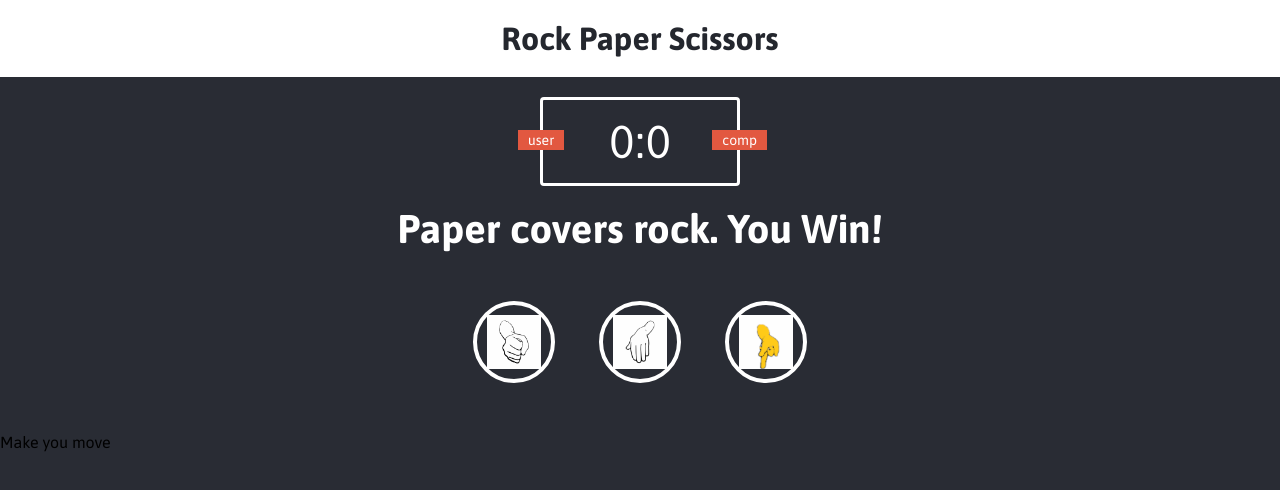
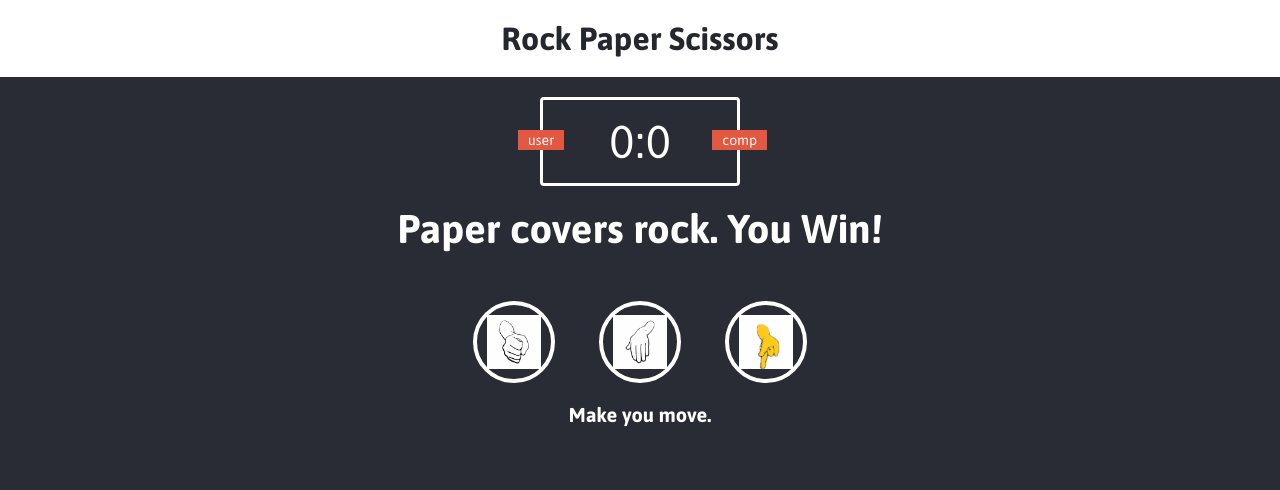
Before and after one commit to nvishnuprasad/fcc-rock-paper-scissors, a plain HTML site: page index.html in a window 1280 px wide. Drawn offline with Linux system fonts and the light colour scheme.

Commit message:
action message

```diff
--- a/index.html
+++ b/index.html
@@ -35,7 +35,7 @@
         </div>
     </div>
 
-    <p id="action-message">Make you move</p>
+    <p id="action-message">Make you move.</p>
 
 
 </body>
--- a/style.css
+++ b/style.css
@@ -67,18 +67,27 @@ header > h1 {
 
 .choices {
   text-align: center;
-  margin: 50px 0;
+  margin-top: 50px;
 }
 
 .choice {
   border: 4px solid white;
-  border-radius: 50%;
+  border-radius: 60%;
   margin: 0 20px;
   padding: 10px;
   display: inline-block;
+  transition: all 0.3s ease;
 }
 
 .choice:hover {
     cursor: pointer;
     background: #24272e;
 }
+
+#action-message{
+    margin-top: 20px;
+    text-align: center;
+    color: white;
+    font-weight: bold;
+    font-size: 20px;
+}
```
